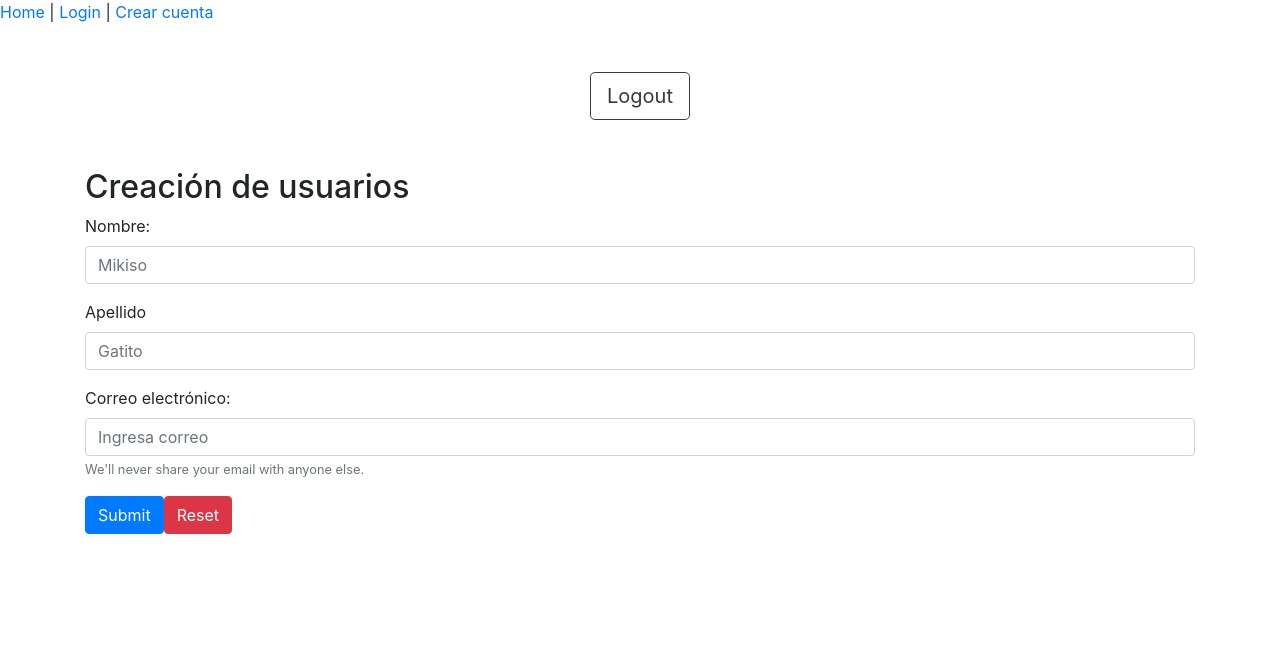
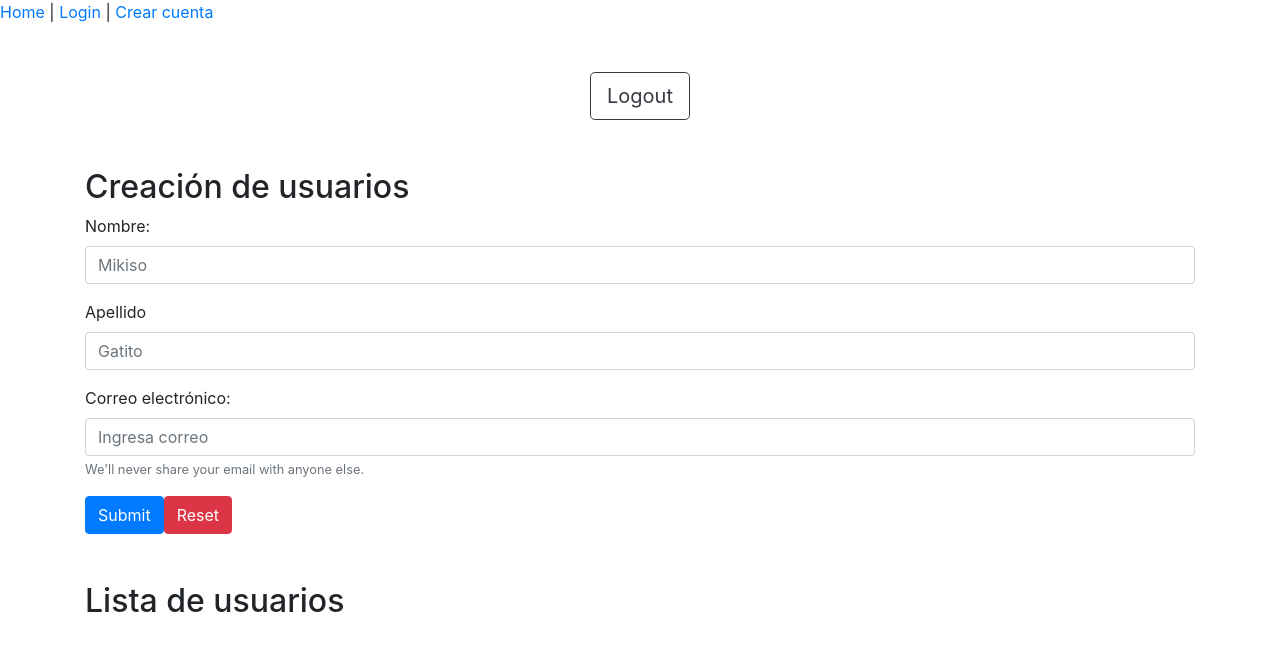
Before and after one commit to flowersflowing/dl_crud, a Vue app: page /home in a window 1280 px wide. Shown: the top 650 px of the page. Built offline with nearby package versions, Linux system fonts and the light colour scheme; no server answers; the database is empty; sample sign-in values are in the browser's storage.

Commit message:
Medio fracasando, medio avanzando :( :) :(

```diff
--- a/src/components/Creacion.vue
+++ b/src/components/Creacion.vue
@@ -43,8 +43,7 @@ export default {
             // Reset our form values
             this.form.email = ''
             this.form.name = ''
-            this.form.food = null
-            this.form.checked = []
+            this.form.lastname = ''
             // Trick to reset/clear native browser form validation state
             this.show = false
             this.$nextTick(() => {
--- a/src/components/Listas.vue
+++ b/src/components/Listas.vue
@@ -0,0 +1,17 @@
+<template>
+    <div class="container">
+        <h2>Lista de usuarios</h2>
+        <b-table striped hover :items="dataUsers"></b-table>
+    </div>
+</template>
+
+<script>
+export default {
+    name: 'Listas',
+    computed: {
+        dataUsers(){
+            return this.$store.getters.mostrarUsuarios;
+        }
+    }
+}
+</script>
--- a/src/views/Home.vue
+++ b/src/views/Home.vue
@@ -2,6 +2,7 @@
   <div class="home">
     <Inicio/>
     <Creacion/>
+    <Listas/>
   </div>
 </template>
 
@@ -9,12 +10,14 @@
 // @ is an alias to /src
 import Inicio from '@/components/Inicio.vue'
 import Creacion from '../components/Creacion.vue'
+import Listas from '../components/Listas.vue'
 
 export default {
   name: 'Home',
   components: {
     Inicio,
-    Creacion
+    Creacion,
+    Listas
   }
 }
 </script>
```
